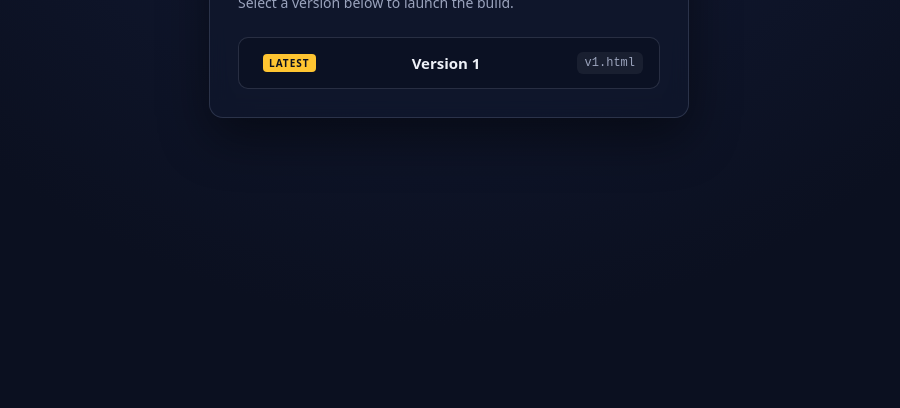
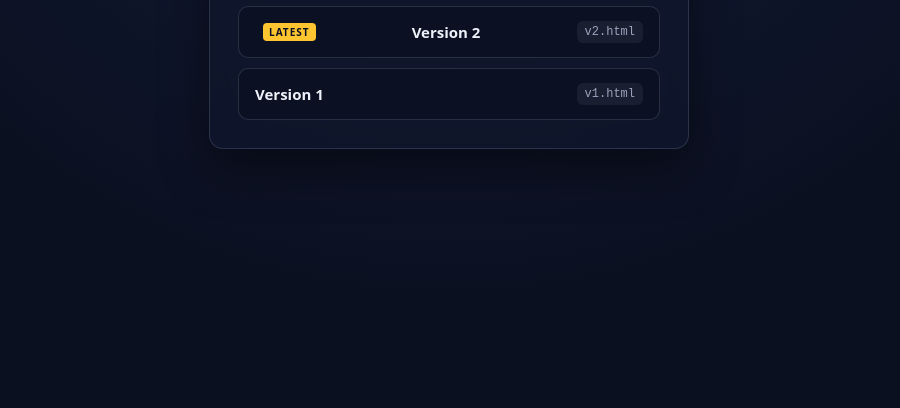
Before and after one commit to OathRuneStudios/racer, a plain HTML site: page index.html in a window 1280 px wide. Shown: the part 392-800 px from the top of the page, without its empty margins (191-1091 px from the left). Drawn offline with Linux system fonts and the light colour scheme.

Commit message:
Add version 2 link to index.html

```diff
--- a/index.html
+++ b/index.html
@@ -125,9 +125,15 @@
     <p>Select a version below to launch the build.</p>
 
     <ul class="version-list">
+      <li>
+        <a class="version-link" href="v2.html"> <span class="badge-latest">Latest</span>
 
+          <span class="version-title">Version 2</span>
+          <span class="file-tag">v2.html</span>
+        </a>
+      </li>
       <li>
-        <a class="version-link" href="v1.html"> <span class="badge-latest">Latest</span>
+        <a class="version-link" href="v1.html">
 
           <span class="version-title">Version 1</span>
           <span class="file-tag">v1.html</span>
```
